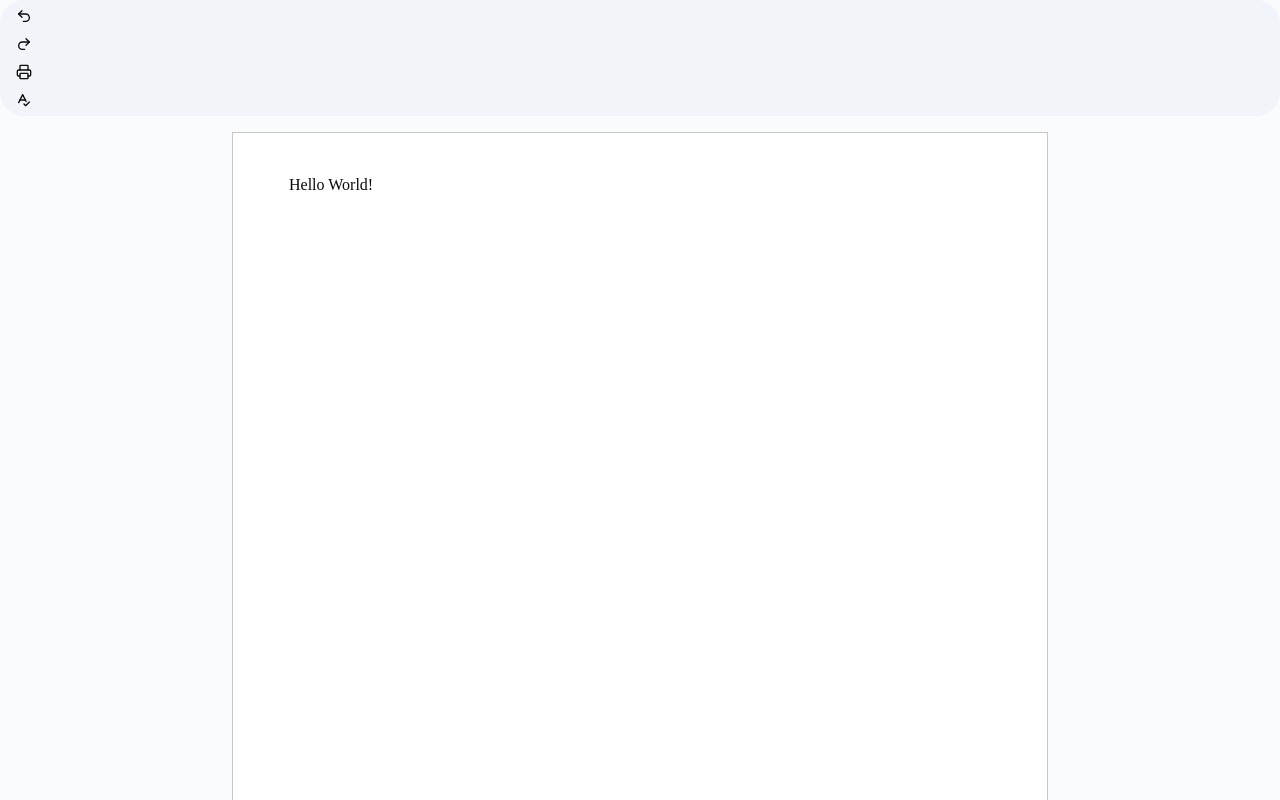
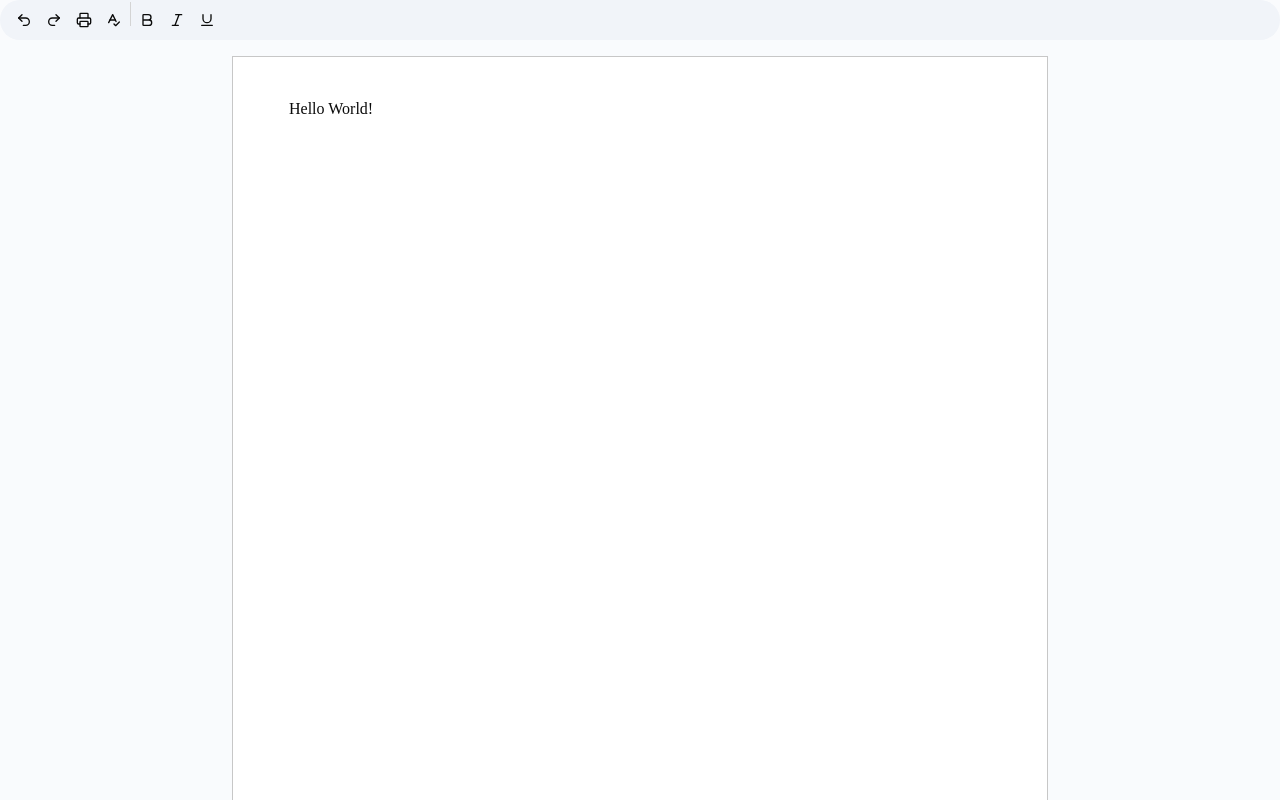
Before and after one commit to belikeabhayx/Google-Docs, a Next.js app: page /documents/1 in a window 1280 px wide. Shown: the top 800 px of the page. Built offline with nearby package versions, Linux system fonts and the light colour scheme.

Commit message:
feat: add text formatting buttons (bold, italic, underline) and separator to toolbar

```diff
--- a/src/app/documents/[documentId]/toolbar.tsx
+++ b/src/app/documents/[documentId]/toolbar.tsx
@@ -1,11 +1,15 @@
 "use client";
+import { Separator } from "@/components/ui/separator";
 import { cn } from "@/lib/utils";
 import { useEditorStore } from "@/store/use-editor-store";
 import {
+  BoldIcon,
+  ItalicIcon,
   LucideIcon,
   PrinterIcon,
   Redo2Icon,
   SpellCheckIcon,
+  UnderlineIcon,
   Undo2Icon,
 } from "lucide-react";
 
@@ -72,11 +76,35 @@ export const Toolbar = () => {
         },
       },
     ],
+    [
+      {
+        label: "Bold",
+        icon: BoldIcon,
+        isActive: editor?.isActive("bold"),
+        onClick: () => editor?.chain().focus().toggleBold().run(),
+      },
+      {
+        label: "Italic",
+        icon: ItalicIcon,
+        isActive: editor?.isActive("italic"),
+        onClick: () => editor?.chain().focus().toggleItalic().run(),
+      },
+      {
+        label: "Underline",
+        icon: UnderlineIcon,
+        isActive: editor?.isActive("underline"),
+        onClick: () => editor?.chain().focus().toggleUnderline().run(),
+      },
+    ],
   ];
 
   return (
-    <div className="bg-[#F1F4F9] px-2.5 py-0.5 rounded-[24px] min-h-[40px] fkex items-center gap-x-0.5">
+    <div className="bg-[#F1F4F9] px-2.5 py-0.5 rounded-[24px] min-h-[40px] flex items-center gap-x-0.5">
       {sections[0].map((item) => (
+        <ToolbarButton key={item.label} {...item} />
+      ))}
+      <Separator orientation="vertical" className="h-6 bg-neutral-300" />
+      {sections[1].map((item) => (
         <ToolbarButton key={item.label} {...item} />
       ))}
     </div>
--- /dev/null
+++ b/src/components/ui/separator.tsx
@@ -0,0 +1,28 @@
+"use client"
+
+import * as React from "react"
+import { Separator as SeparatorPrimitive } from "radix-ui"
+
+import { cn } from "@/lib/utils"
+
+function Separator({
+  className,
+  orientation = "horizontal",
+  decorative = true,
+  ...props
+}: React.ComponentProps<typeof SeparatorPrimitive.Root>) {
+  return (
+    <SeparatorPrimitive.Root
+      data-slot="separator"
+      decorative={decorative}
+      orientation={orientation}
+      className={cn(
+        "shrink-0 bg-border data-horizontal:h-px data-horizontal:w-full data-vertical:w-px data-vertical:self-stretch",
+        className
+      )}
+      {...props}
+    />
+  )
+}
+
+export { Separator }
```
